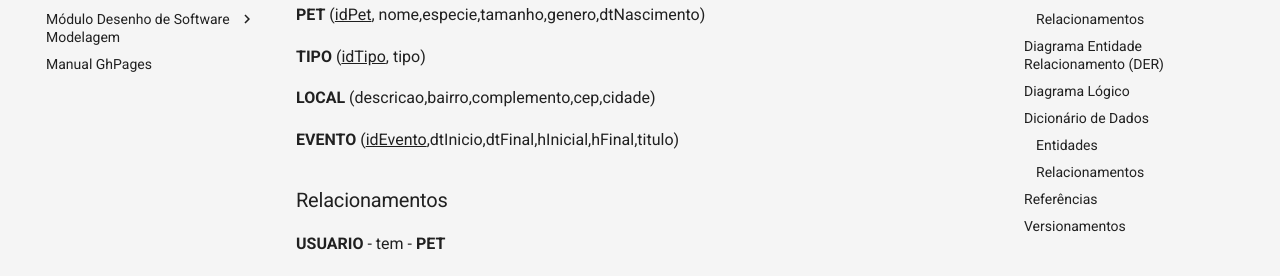
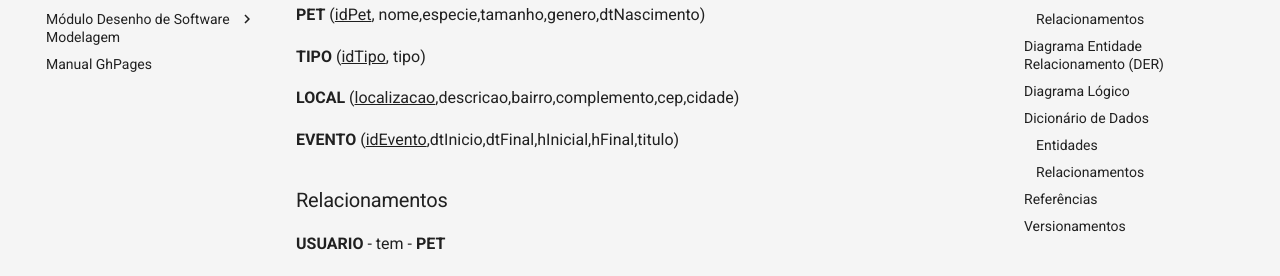
Before and after one commit to UnBArqDsw2021-1/2021.1_G3_PetStop_docs, an MkDocs documentation site: the page built from docs/Modelagem DB/modelagem_db.md, in a window 1280 px wide and 900 px high, scrolled down 339 px. Shown: the part 172-448 px from the top of the window. Built offline with MkDocs 1.6.1 and Material for MkDocs 9.7.7, drawn with Linux system fonts in a browser that asks for light colours.

Commit message:
Corringindo formatacao

```diff
--- a/docs/Modelagem DB/modelagem_db.md
+++ b/docs/Modelagem DB/modelagem_db.md
@@ -6,17 +6,17 @@
 
 ### Entidades
 
-**USUARIO** (<u>email</u>,nome,senha, descricao)
+**USUARIO** (<ins>email</ins>,nome,senha, descricao)
 
 **VOLUNTARIO** (email, telefone, endereco, dtNascimento)
 
-**PET** (<u>idPet</u>, nome,especie,tamanho,genero,dtNascimento)
+**PET** (<ins>idPet</ins>, nome,especie,tamanho,genero,dtNascimento)
 
-**TIPO** (<u>idTipo</u>, tipo)
+**TIPO** (<ins>idTipo</ins>, tipo)
 
-**LOCAL** (descricao,bairro,complemento,cep,cidade)
+**LOCAL** (<ins>localizacao</ins>,descricao,bairro,complemento,cep,cidade)
 
-**EVENTO** (<u>idEvento</u>,dtInicio,dtFinal,hInicial,hFinal,titulo)
+**EVENTO** (<ins>idEvento</ins>,dtInicio,dtFinal,hInicial,hFinal,titulo)
 
 ### Relacionamentos
 
```
